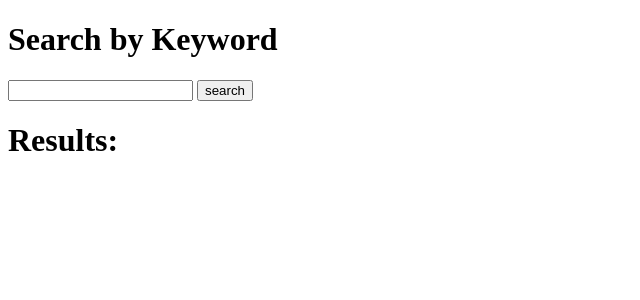
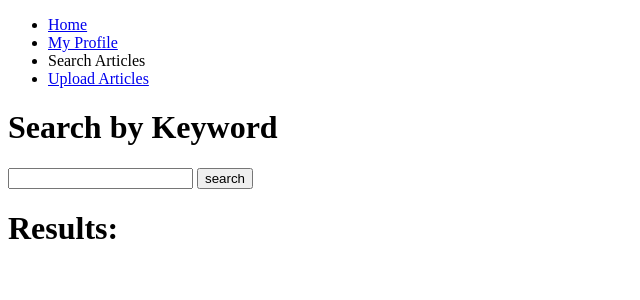
Before and after one commit to jenkinjk/RHIT-Senior-Project-Open-Access-Publishing-System-Sean-Feeney, a Flask app: page /search in a window 1280 px wide. Shown: the top 300 px of the page, without its empty margins (0-640 px from the left). Run offline with Flask 2, Linux system fonts and the light colour scheme.

Commit message:
added lav links to search

```diff
--- a/flask_code/templates/search.html
+++ b/flask_code/templates/search.html
@@ -1,4 +1,25 @@
 <!doctype html>
+
+	<div class="row">
+		<div class="col-lg-3">
+			<ul>
+				<li class="list-group-item">
+					<a href="/home" method="get">Home</a>
+				</li>
+				<li class="list-group-item">
+					<a href="/profile" method="get">My Profile</a>
+				</li>
+				<li class="list-group-item">
+					<!--<a href="/search" method="get">Search Articles</a>-->
+					Search Articles
+				</li>
+				<li class="list-group-item">
+					<a href="/upload" method="get">Upload Articles</a>
+				</li>
+			</ul>
+		</div>
+	</div>
+
 <title>Search</title>
 <h1>Search by Keyword</h1>
 <form action="" method=post enctype=multipart/form-data>
```
